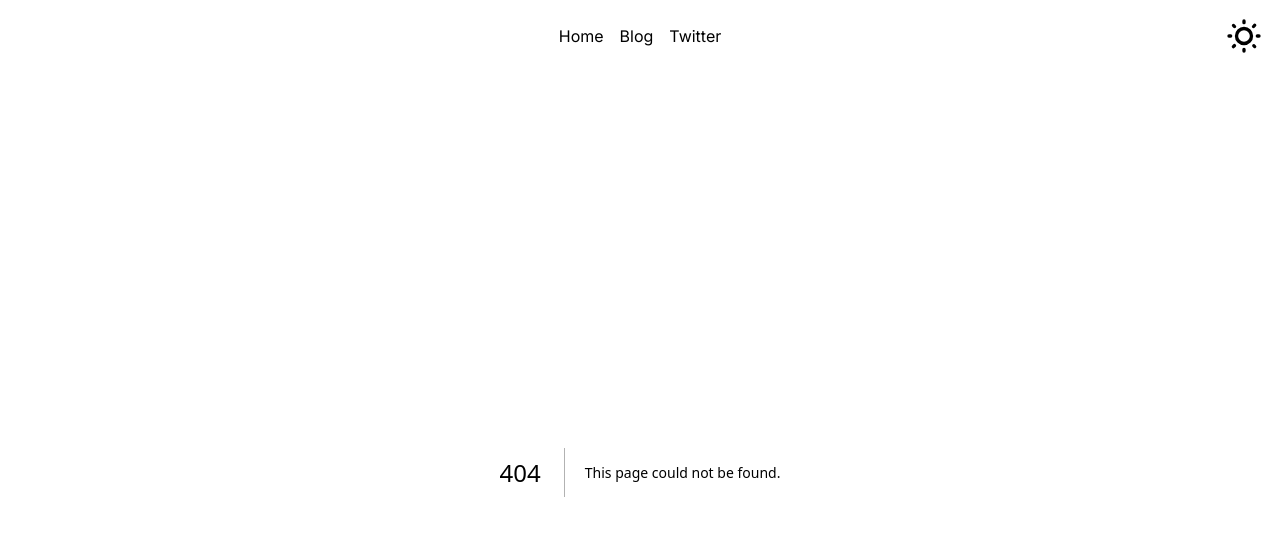
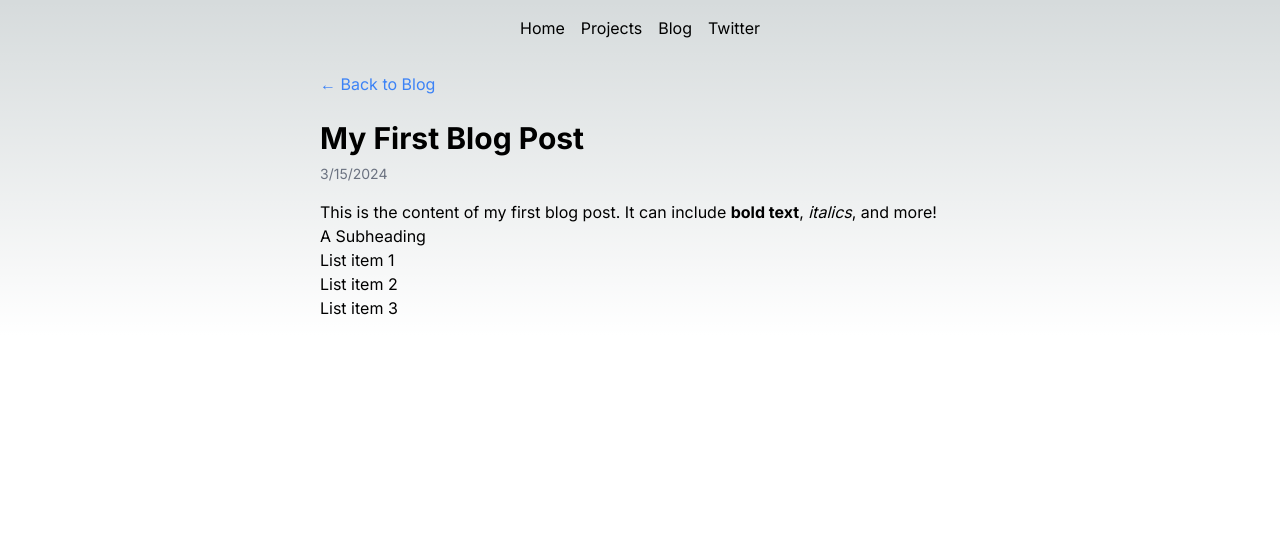
Before and after one commit to perryfardella/personal-website, a Next.js app: page /blog/posts/first-post in a window 1280 px wide. Before the commit this address had no page. Shown: the top 536 px of the page. Built offline with nearby package versions, Linux system fonts and the light colour scheme.

Commit message:
Get blogs working, add a projects section

```diff
--- /dev/null
+++ b/app/blog/helpers.ts
@@ -0,0 +1,25 @@
+import fs from 'fs';
+import path from 'path';
+import matter from 'gray-matter';
+import { BlogPost } from './types';
+
+export function getBlogPosts() {
+    const postsDirectory = path.join(process.cwd(), 'app/blog/posts');
+    const fileNames = fs.readdirSync(postsDirectory);
+
+    return fileNames
+      .filter(fileName => fileName.endsWith('.md'))
+      .map(fileName => {
+        const fullPath = path.join(postsDirectory, fileName);
+        const fileContents = fs.readFileSync(fullPath, 'utf8');
+        const { data, content } = matter(fileContents);
+
+        return {
+          slug: fileName.replace(/\.md$/, ''),
+          title: data.title,
+          date: data.date,
+          content: content
+        };
+      })
+      .sort((a, b) => new Date(b.date).getTime() - new Date(a.date).getTime());
+  }
--- /dev/null
+++ b/app/blog/page.tsx
@@ -0,0 +1,22 @@
+import Link from 'next/link';
+import { getBlogPosts } from './helpers';
+
+export default function BlogIndex() {
+  const posts = getBlogPosts();
+
+  return (
+    <div className="max-w-2xl mx-auto p-4">
+      <h1 className="text-3xl font-bold mb-6">Blog Posts</h1>
+      <ul className="space-y-4">
+        {posts.map(post => (
+          <li key={post.slug} className="border-b pb-4">
+            <Link href={`/blog/posts/${post.slug}`} className="text-xl font-semibold hover:underline">
+              {post.title}
+            </Link>
+            <p className="text-sm text-gray-500">{new Date(post.date).toLocaleDateString()}</p>
+          </li>
+        ))}
+      </ul>
+    </div>
+  );
+}
--- /dev/null
+++ b/app/blog/posts/[slug]/layout.tsx
@@ -0,0 +1,14 @@
+export default function BlogLayout({
+    children,
+  }: {
+    children: React.ReactNode
+  }) {
+    return (
+      <div className="max-w-2xl mx-auto p-4">
+        <nav className="mb-6">
+          <a href="/blog" className="text-blue-500 hover:underline">← Back to Blog</a>
+        </nav>
+        {children}
+      </div>
+    );
+  }
--- /dev/null
+++ b/app/blog/posts/[slug]/page.tsx
@@ -0,0 +1,29 @@
+import { notFound } from 'next/navigation';
+import { marked } from 'marked';
+import { getBlogPosts } from '../../helpers';
+
+export async function generateStaticParams() {
+  const posts = getBlogPosts();
+  return posts.map((post) => ({
+    slug: post.slug,
+  }));
+}
+
+export default function BlogPost({ params }: { params: { slug: string } }) {
+  const posts = getBlogPosts();
+  const post = posts.find(p => p.slug === params.slug);
+
+  if (!post) {
+    notFound();
+  }
+
+  const content = marked(post.content);
+
+  return (
+    <article>
+      <h1 className="text-3xl font-bold mb-2">{post.title}</h1>
+      <p className="text-sm text-gray-500 mb-4">{new Date(post.date).toLocaleDateString()}</p>
+      <div dangerouslySetInnerHTML={{ __html: content }} className="prose" />
+    </article>
+  );
+}
--- /dev/null
+++ b/app/blog/posts/first-post.md
@@ -0,0 +1,12 @@
+---
+title: My First Blog Post
+date: 2024-03-15
+---
+
+This is the content of my first blog post. It can include **bold text**, *italics*, and more!
+
+## A Subheading
+
+- List item 1
+- List item 2
+- List item 3
--- /dev/null
+++ b/app/blog/posts/second-post.md
@@ -0,0 +1,12 @@
+---
+title: Another Interesting Article
+date: 2024-03-16
+---
+
+Here's another blog post with different content. You can write anything you want here!
+
+### A smaller heading
+
+1. Numbered list item
+2. Another numbered item
+3. And another one
--- /dev/null
+++ b/app/blog/types.ts
@@ -0,0 +1,6 @@
+export interface BlogPost {
+    slug: string;
+    title: string;
+    date: string;
+    content: string;
+  }
--- a/app/layout.tsx
+++ b/app/layout.tsx
@@ -1,7 +1,6 @@
 import type { Metadata } from "next";
 import { Inter } from "next/font/google";
 import "./globals.css";
-import ThemeToggle from "@/components/ThemeToggle";
 
 const inter = Inter({ subsets: ["latin"] });
 
@@ -18,11 +17,13 @@ export default function RootLayout({
   return (
     <html lang="en">
       <body className={inter.className}>
-      <nav className="flex justify-between items-center p-4">
-          <div className="flex-1"></div>
+      <nav className="flex justify-center items-center p-4">
           <ul className="flex space-x-4">
             <li>
               <a href="/">Home</a>
+            </li>
+            <li>
+              <a href="/projects">Projects</a>
             </li>
             <li>
               <a href="/blog">Blog</a>
@@ -31,9 +32,6 @@ export default function RootLayout({
               <a href="https://x.com/perryfardella" target="_blank" rel="noopener noreferrer">Twitter</a>
             </li>
           </ul>
-          <div className="flex-1 flex justify-end">
-            <ThemeToggle />
-          </div>
         </nav>
         {children}
       </body>
--- a/app/page.tsx
+++ b/app/page.tsx
@@ -1,13 +1,11 @@
-import Image from "next/image";
-
 export default function Home() {
   return (
-    <main className="flex min-h-screen flex-col items-center justify-between p-24">
-       <div className="prose">
-      <h1>Welcome to my site</h1>
-      <p className="text-base-content">This text should change color with the theme.</p>
-      <button className="btn btn-primary">Primary Button</button>
-    </div>
+    <main className="flex min-h-screen flex-col items-center p-24">
+      <h1 className="text-3xl font-bold mb-6">Hi, I'm Perry</h1>
+      {/* Add an image here */}
+      <p className="text-lg mb-6">I'm a software engineer and CPA</p>
+      <p >I recently quit my job to work on startups</p>
+      <p >Here you'll find a list of the startups I've built, as well as some long and short form thoughts</p>
     </main>
   );
 }
--- /dev/null
+++ b/app/projects/page.tsx
@@ -0,0 +1,9 @@
+export default function ProjectsIndex() {
+
+  return (
+    <div className="max-w-2xl mx-auto p-4">
+      <h1 className="text-3xl font-bold mb-6">Projects</h1>
+      <p>Coming soon</p>
+    </div>
+  );
+}
--- a/components/ThemeToggle.tsx
+++ /dev/null
@@ -1,29 +0,0 @@
-'use client'
-
-// TODO: Set the theme based on the user's preference
-export default function ThemeToggle() {
-    return (
-        <label className="swap swap-rotate">
-        {/* this hidden checkbox controls the state */}
-        <input type="checkbox" className="theme-controller" value="light" />
-
-    {/* sun icon */}
-    <svg
-      className="swap-off h-10 w-10 fill-current"
-      xmlns="http://www.w3.org/2000/svg"
-      viewBox="0 0 24 24">
-      <path
-        d="M5.64,17l-.71.71a1,1,0,0,0,0,1.41,1,1,0,0,0,1.41,0l.71-.71A1,1,0,0,0,5.64,17ZM5,12a1,1,0,0,0-1-1H3a1,1,0,0,0,0,2H4A1,1,0,0,0,5,12Zm7-7a1,1,0,0,0,1-1V3a1,1,0,0,0-2,0V4A1,1,0,0,0,12,5ZM5.64,7.05a1,1,0,0,0,.7.29,1,1,0,0,0,.71-.29,1,1,0,0,0,0-1.41l-.71-.71A1,1,0,0,0,4.93,6.34Zm12,.29a1,1,0,0,0,.7-.29l.71-.71a1,1,0,1,0-1.41-1.41L17,5.64a1,1,0,0,0,0,1.41A1,1,0,0,0,17.66,7.34ZM21,11H20a1,1,0,0,0,0,2h1a1,1,0,0,0,0-2Zm-9,8a1,1,0,0,0-1,1v1a1,1,0,0,0,2,0V20A1,1,0,0,0,12,19ZM18.36,17A1,1,0,0,0,17,18.36l.71.71a1,1,0,0,0,1.41,0,1,1,0,0,0,0-1.41ZM12,6.5A5.5,5.5,0,1,0,17.5,12,5.51,5.51,0,0,0,12,6.5Zm0,9A3.5,3.5,0,1,1,15.5,12,3.5,3.5,0,0,1,12,15.5Z" />
-    </svg>
-
-    {/* moon icon */}
-    <svg
-      className="swap-on h-10 w-10 fill-current"
-      xmlns="http://www.w3.org/2000/svg"
-      viewBox="0 0 24 24">
-      <path
-        d="M21.64,13a1,1,0,0,0-1.05-.14,8.05,8.05,0,0,1-3.37.73A8.15,8.15,0,0,1,9.08,5.49a8.59,8.59,0,0,1,.25-2A1,1,0,0,0,8,2.36,10.14,10.14,0,1,0,22,14.05,1,1,0,0,0,21.64,13Zm-9.5,6.69A8.14,8.14,0,0,1,7.08,5.22v.27A10.15,10.15,0,0,0,17.22,15.63a9.79,9.79,0,0,0,2.1-.22A8.11,8.11,0,0,1,12.14,19.73Z" />
-    </svg>
-  </label>
-    )
-}
--- a/package.json
+++ b/package.json
@@ -9,6 +9,8 @@
     "lint": "next lint"
   },
   "dependencies": {
+    "gray-matter": "^4.0.3",
+    "marked": "^14.1.0",
     "next": "14.2.6",
     "react": "^18",
     "react-dom": "^18"
```
Also changed, not shown: 1 other file (tests, documents, lock files or other folders).
